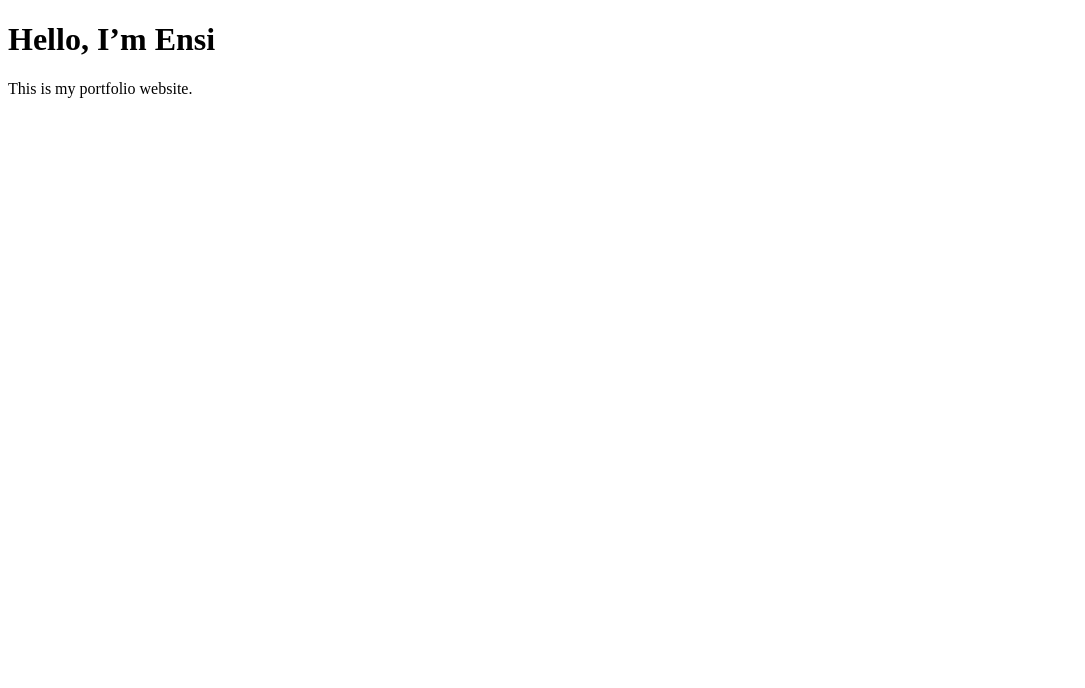
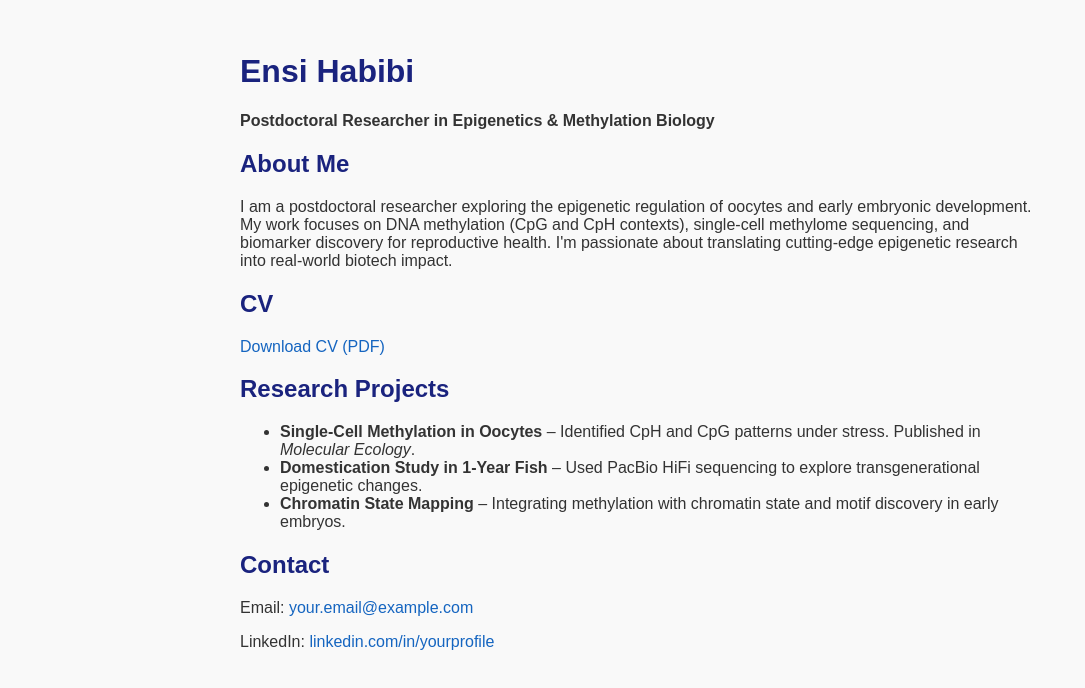
Before and after one commit to Ensiuc/ensiuc.github.io, a plain HTML site: page index.html in a window 1280 px wide. Shown: the whole page, without its empty margins (0-1085 px from the left). Drawn offline with Linux system fonts and the light colour scheme.

Commit message:
Update index.html

```diff
--- a/index.html
+++ b/index.html
@@ -3,9 +3,55 @@
 <head>
   <meta charset="UTF-8">
   <title>Ensi Habibi</title>
+  <style>
+    body {
+      font-family: Arial, sans-serif;
+      max-width: 800px;
+      margin: auto;
+      padding: 2rem;
+      background: #f9f9f9;
+      color: #333;
+    }
+    h1, h2 {
+      color: #1a237e;
+    }
+    a {
+      color: #1565c0;
+      text-decoration: none;
+    }
+    a:hover {
+      text-decoration: underline;
+    }
+  </style>
 </head>
 <body>
-  <h1>Hello, I’m Ensi</h1>
-  <p>This is my portfolio website.</p>
+
+  <h1>Ensi Habibi</h1>
+  <p><strong>Postdoctoral Researcher in Epigenetics & Methylation Biology</strong></p>
+
+  <h2>About Me</h2>
+  <p>
+    I am a postdoctoral researcher exploring the epigenetic regulation of oocytes and early embryonic development.
+    My work focuses on DNA methylation (CpG and CpH contexts), single-cell methylome sequencing, and biomarker discovery
+    for reproductive health. I'm passionate about translating cutting-edge epigenetic research into real-world biotech impact.
+  </p>
+
+  <h2>CV</h2>
+  <p>
+    <a href="Ensi_Habibi_CV.pdf" target="_blank">Download CV (PDF)</a>
+    <!-- Make sure to upload Ensi_Habibi_CV.pdf to the repo later -->
+  </p>
+
+  <h2>Research Projects</h2>
+  <ul>
+    <li><strong>Single-Cell Methylation in Oocytes</strong> – Identified CpH and CpG patterns under stress. Published in <em>Molecular Ecology</em>.</li>
+    <li><strong>Domestication Study in 1-Year Fish</strong> – Used PacBio HiFi sequencing to explore transgenerational epigenetic changes.</li>
+    <li><strong>Chromatin State Mapping</strong> – Integrating methylation with chromatin state and motif discovery in early embryos.</li>
+  </ul>
+
+  <h2>Contact</h2>
+  <p>Email: <a href="mailto:your.email@example.com">your.email@example.com</a></p>
+  <p>LinkedIn: <a href="https://linkedin.com/in/yourprofile" target="_blank">linkedin.com/in/yourprofile</a></p>
+
 </body>
 </html>
```
